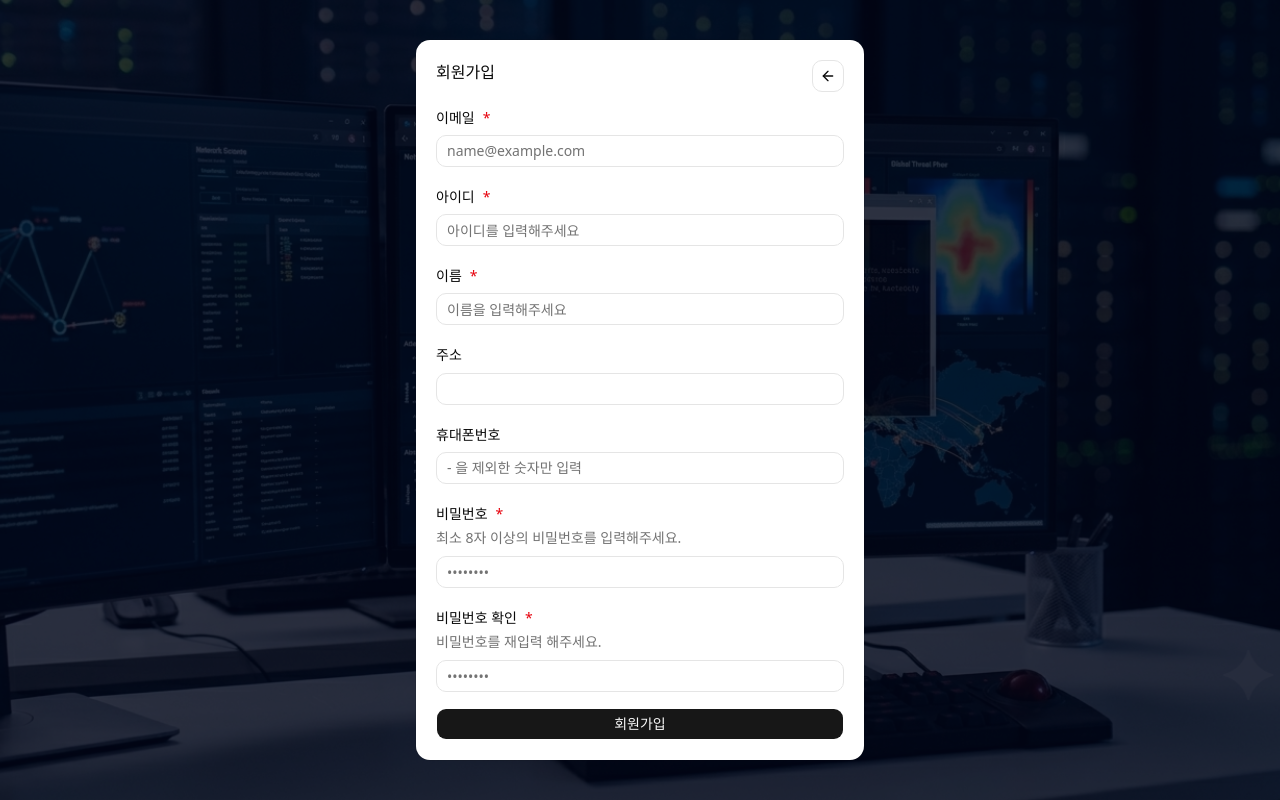
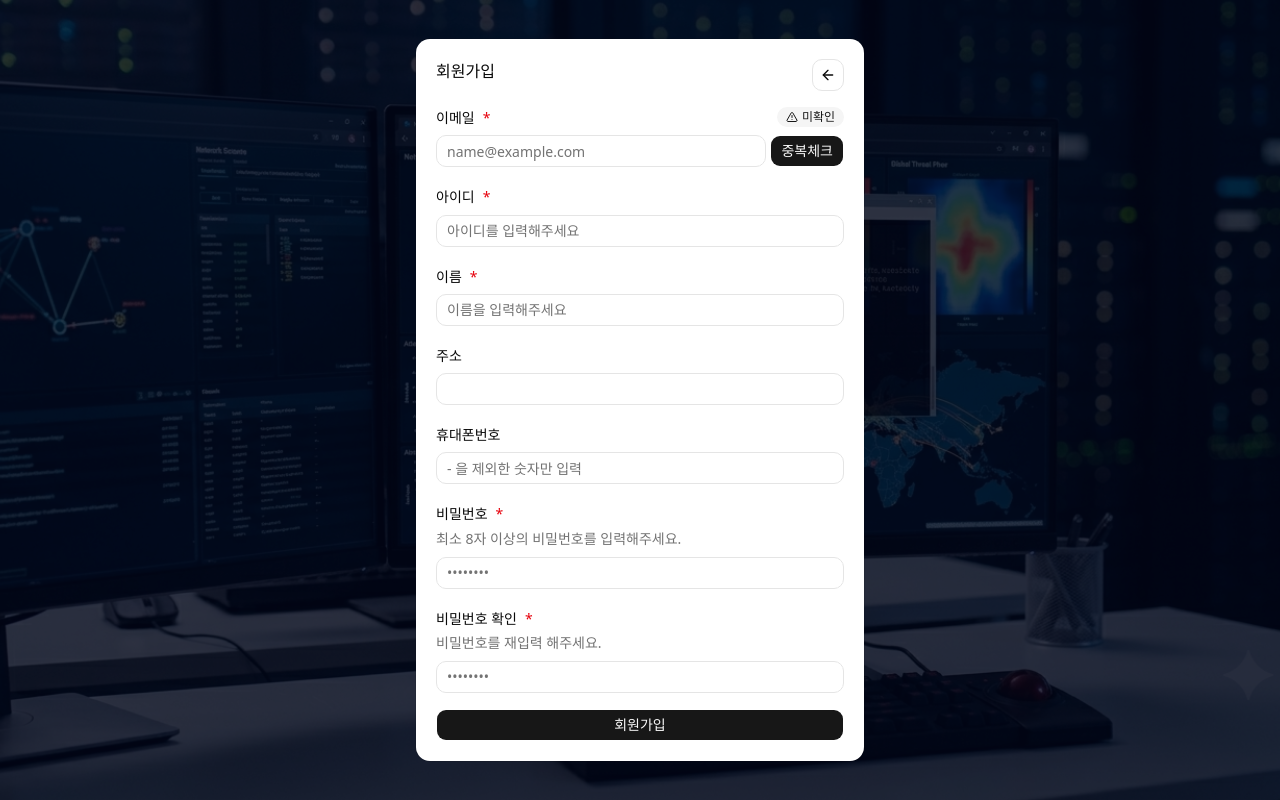
Before and after one commit to Juseong97/admin_web, a React (Vite) app: page /register in a window 1280 px wide. Built offline with nearby package versions, Linux system fonts and the light colour scheme.

Commit message:
[추가] 이메일 중복 체크 기능 추가 EmailStateBadge 컴포넌트 추가

```diff
--- a/package.json
+++ b/package.json
@@ -28,7 +28,6 @@
     "react-router-dom": "^7.18.0",
     "shadcn": "^4.11.0",
     "tailwind-merge": "^3.6.0",
-    "tailwindcss": "^4.3.1",
     "tailwindcss-animate": "^1.0.7",
     "tw-animate-css": "^1.4.0",
     "zod": "^4.4.3",
@@ -36,6 +35,7 @@
   },
   "devDependencies": {
     "@eslint/js": "^10.0.1",
+    "@tailwindcss/language-server": "^0.16.0",
     "@types/node": "^24.12.3",
     "@types/react": "^19.2.14",
     "@types/react-dom": "^19.2.3",
@@ -46,6 +46,7 @@
     "eslint-plugin-react-refresh": "^0.5.2",
     "globals": "^17.6.0",
     "json-server": "^1.0.0-beta.15",
+    "tailwindcss": "^4.3.3",
     "typescript": "~6.0.2",
     "typescript-eslint": "^8.59.2",
     "vite": "^8.0.12"
--- /dev/null
+++ b/src/components/ui/badge.tsx
@@ -0,0 +1,49 @@
+import * as React from "react"
+import { cva, type VariantProps } from "class-variance-authority"
+import { Slot } from "radix-ui"
+
+import { cn } from '@/components/ui/utils'
+
+const badgeVariants = cva(
+  "group/badge inline-flex h-5 w-fit shrink-0 items-center justify-center gap-1 overflow-hidden rounded-4xl border border-transparent px-2 py-0.5 text-xs font-medium whitespace-nowrap transition-all focus-visible:border-ring focus-visible:ring-[3px] focus-visible:ring-ring/50 has-data-[icon=inline-end]:pr-1.5 has-data-[icon=inline-start]:pl-1.5 aria-invalid:border-destructive aria-invalid:ring-destructive/20 dark:aria-invalid:ring-destructive/40 [&>svg]:pointer-events-none [&>svg]:size-3!",
+  {
+    variants: {
+      variant: {
+        default: "bg-primary text-primary-foreground [a]:hover:bg-primary/80",
+        secondary:
+          "bg-secondary text-secondary-foreground [a]:hover:bg-secondary/80",
+        destructive:
+          "bg-destructive/10 text-destructive focus-visible:ring-destructive/20 dark:bg-destructive/20 dark:focus-visible:ring-destructive/40 [a]:hover:bg-destructive/20",
+        outline:
+          "border-border text-foreground [a]:hover:bg-muted [a]:hover:text-muted-foreground",
+        ghost:
+          "hover:bg-muted hover:text-muted-foreground dark:hover:bg-muted/50",
+        link: "text-primary underline-offset-4 hover:underline",
+      },
+    },
+    defaultVariants: {
+      variant: "default",
+    },
+  }
+)
+
+function Badge({
+  className,
+  variant = "default",
+  asChild = false,
+  ...props
+}: React.ComponentProps<"span"> &
+  VariantProps<typeof badgeVariants> & { asChild?: boolean }) {
+  const Comp = asChild ? Slot.Root : "span"
+
+  return (
+    <Comp
+      data-slot="badge"
+      data-variant={variant}
+      className={cn(badgeVariants({ variant }), className)}
+      {...props}
+    />
+  )
+}
+
+export { Badge, badgeVariants }
--- a/src/components/ui/spinner.tsx
+++ b/src/components/ui/spinner.tsx
@@ -1,4 +1,4 @@
-import { cn } from "@/lib/utils"
+import { cn } from "@/components/ui/utils"
 import { Loader2Icon } from "lucide-react"
 
 function Spinner({ className, ...props }: React.ComponentProps<"svg">) {
--- /dev/null
+++ b/src/pages/auth/EmailStateBadge.tsx
@@ -0,0 +1,32 @@
+import {Badge} from "@/components/ui/badge.tsx";
+import {BadgeCheckIcon,CircleX,TriangleAlert} from "lucide-react";
+
+interface EmailStateBadgeProps {
+    count : number; /*이메일 중복 카운트*/
+}
+
+export const EmailStateBadge = ({count} : EmailStateBadgeProps) => {
+    switch (count) {
+        case -1:
+            return (
+                <Badge variant="secondary">
+                    <TriangleAlert />
+                    미확인
+                    </Badge>
+            )
+        case 0:
+            return (
+                <Badge className="bg-green-50 text-green-700 dark:bg-green-950 dark:text-green-300">
+                <BadgeCheckIcon data-icon="inline-start"/>
+                    확인
+                    </Badge>
+            )
+        default:
+            return (
+                <Badge variant="destructive">
+                <CircleX data-icon="inline-start"/>
+                    중복
+                    </Badge>
+            )
+    }
+}
--- a/src/pages/auth/SignUp.tsx
+++ b/src/pages/auth/SignUp.tsx
@@ -5,41 +5,45 @@ import {Button} from "@/components/ui/button.tsx";
 import {ArrowLeftIcon} from "lucide-react";
 import {useNavigate} from "react-router-dom";
 import * as React from "react";
-import {useState} from "react";
+import {useRef, useState} from "react";
 import type {ValidationResult} from "@/types/common/baseEntity.ts";
 import {signUpResolver} from "@/services/auth/signUpResolver.ts";
-import {telNumberFormatter} from "@/utils/cmmnUtils.ts";
+import {checkEmailFormat, isEmpty, telNumberFormatter} from "@/utils/cmmnUtils.ts";
+import {publicApiClient} from "@/services/api/publicApiClient.ts";
+import {EmailStateBadge} from "@/pages/auth/EmailStateBadge.tsx";
 
 export default function SignUp() {
     const navigate = useNavigate();
     const [message, setMessage] = useState('');
-    const [isShow,setShow] = useState(false);
+    const [isShow, setShow] = useState(false);
     const [requiredElementNm, setRequiredElementNm] = useState('');
-
+    const [checkEmailCnt, setCheckEmailCnt] = useState(-1);
+    const emailRef = useRef<HTMLInputElement>(null);
     // 타이핑 시 메세지 숨김처리
-    const typingDetector= () => {
-        if(isShow){
+    const typingDetector = () => {
+        if (isShow) {
             setShow(false);
             setRequiredElementNm('');
         }
     }
 
     //회원가입 이벤트
-    const handleSubmit = (event : React.SubmitEvent<HTMLFormElement>) => {
+    const handleSubmit = (event: React.SubmitEvent<HTMLFormElement>) => {
         event.preventDefault();
+        console.log(1);
         const formData = new FormData(event.currentTarget);
-        const validationResult : ValidationResult = signUpResolver({
-            email : formData.get('email') as string || '',
-            password : formData.get('password') as string || '',
-            rePassword : formData.get('rePassword') as string || '',
-            name : formData.get('name') as string || '',
-            memberId : formData.get('memberId') as string || '',
-            addr : formData.get('addr') as string || '',
-            phoneNumber : formData.get('phoneNumber') as string || ''
+        const validationResult: ValidationResult = signUpResolver({
+            email: formData.get('email') as string || '',
+            password: formData.get('password') as string || '',
+            rePassword: formData.get('rePassword') as string || '',
+            name: formData.get('name') as string || '',
+            memberId: formData.get('memberId') as string || '',
+            addr: formData.get('addr') as string || '',
+            phoneNumber: formData.get('phoneNumber') as string || ''
         })
 
 
-        if(!validationResult.type){
+        if (!validationResult.type) {
             // form안의 input 요소들의 name으로 찾아 포커싱
             (event.currentTarget.elements.namedItem(validationResult.target) as HTMLInputElement)?.focus();
 
@@ -49,6 +53,39 @@ export default function SignUp() {
             return;
         }
 
+        if(checkEmailCnt !== 0) {
+            setMessage('이메일 중복체크를 해주시기 바랍니다.');
+            setShow(true);
+        }
+
+        // TODO : 회원가입 처리
+        publicApiClient.post({reqUrl: '/membersInfo', body: JSON.stringify(formData)}).then(res => {
+            console.log(res);
+        });
+
+
+    }
+
+    const checkEmailDuplicate = () => {
+        console.log(2);
+        if(!emailRef.current) {
+            return;
+        }
+
+        if(isEmpty(emailRef.current.value)) {
+            return ;
+        }
+
+        if(!checkEmailFormat(emailRef.current.value)) {
+            return;
+        }
+
+        publicApiClient.get({reqUrl: '/membersInfo', queryString : {'email' : emailRef.current.value }}).then(res => {
+            if(res){
+                setCheckEmailCnt(res.length);
+            }
+
+        })
 
     }
 
@@ -60,27 +97,37 @@ export default function SignUp() {
                         <div className="flex justify-between">
                             <FieldLegend>회원가입</FieldLegend>
 
-                            <Button type="button" variant="outline" size="icon" aria-label="Go Back" onClick={()=>navigate('/login') }>
+                            <Button type="button" variant="outline" size="icon" aria-label="Go Back"
+                                    onClick={() => navigate('/login')}>
                                 <ArrowLeftIcon/>
                             </Button>
                         </div>
                         <FieldGroup>
                             <Field>
-                                <FieldLabel htmlFor={"email"}>이메일
-                                    <span className="text-destructive">*</span></FieldLabel>
-                                <Input name={"email"} type={"text"} placeholder="name@example.com" maxLength={50} aria-invalid={requiredElementNm === 'email'}
-                                       onInput={typingDetector}/>
+                                <div className="flex justify-between">
+                                    <FieldLabel htmlFor={"email"}>이메일<span className="text-destructive">*</span></FieldLabel>
+                                    <EmailStateBadge count={checkEmailCnt} />
+                                </div>
+
+                                <div className="flex justify-end gap-1">
+                                    <Input name={"email"} type={"text"} placeholder="name@example.com" maxLength={50}
+                                           aria-invalid={requiredElementNm === 'email'}
+                                           onInput={typingDetector} ref={emailRef}/>
+                                    <Button type="button" onClick={checkEmailDuplicate}>중복체크</Button>
+                                </div>
                             </Field>
                             <Field>
                                 <FieldLabel htmlFor={"memberId"}>아이디
                                     <span className="text-destructive">*</span> </FieldLabel>
-                                <Input name={"memberId"} type={"text"} placeholder={"아이디를 입력해주세요"} maxLength={50} aria-invalid={requiredElementNm === 'memberId'}
+                                <Input name={"memberId"} type={"text"} placeholder={"아이디를 입력해주세요"} maxLength={50}
+                                       aria-invalid={requiredElementNm === 'memberId'}
                                        onInput={typingDetector}/>
                             </Field>
                             <Field>
                                 <FieldLabel htmlFor={"name"}>이름
                                     <span className="text-destructive">*</span> </FieldLabel>
-                                <Input name={"name"} type={"text"} placeholder={'이름을 입력해주세요'} maxLength={20} aria-invalid={requiredElementNm === 'name'}
+                                <Input name={"name"} type={"text"} placeholder={'이름을 입력해주세요'} maxLength={20}
+                                       aria-invalid={requiredElementNm === 'name'}
                                        onInput={typingDetector}/>
                             </Field>
                             <Field>
@@ -90,7 +137,7 @@ export default function SignUp() {
                             <Field>
                                 <FieldLabel htmlFor={"phoneNumber"}>휴대폰번호</FieldLabel>
                                 <Input name={"phoneNumber"} type={"tel"} placeholder={'- 을 제외한 숫자만 입력'} maxLength={11}
-                                    onInput={(event) => telNumberFormatter(event)}/>
+                                       onInput={(event) => telNumberFormatter(event)}/>
                             </Field>
                             <Field>
                                 <FieldLabel htmlFor={"password"}>비밀번호
@@ -98,7 +145,8 @@ export default function SignUp() {
                                 <FieldDescription>
                                     최소 8자 이상의 비밀번호를 입력해주세요.
                                 </FieldDescription>
-                                <Input name={"password"} type={"password"} placeholder={"••••••••"} onInput={typingDetector} />
+                                <Input name={"password"} type={"password"} placeholder={"••••••••"}
+                                       onInput={typingDetector}/>
                             </Field>
                             <Field>
                                 <FieldLabel htmlFor={"rePassword"}>비밀번호 확인
@@ -106,13 +154,14 @@ export default function SignUp() {
                                 <FieldDescription>
                                     비밀번호를 재입력 해주세요.
                                 </FieldDescription>
-                                <Input name={"rePassword"} type={"password"} placeholder={"••••••••"} aria-invalid={requiredElementNm === 'rePassword'}
+                                <Input name={"rePassword"} type={"password"} placeholder={"••••••••"}
+                                       aria-invalid={requiredElementNm === 'rePassword'}
                                        onInput={typingDetector}/>
                             </Field>
                         </FieldGroup>
                     </FieldSet>
                 </FieldGroup>
-                <div className='m-2 text-red-600' style={{visibility: isShow ? 'visible' : 'hidden'}}>{message}</div>
+                <div className="m-2 text-red-600" style={{visibility: isShow ? 'visible' : 'hidden'}}>{message}</div>
                 <Button type="submit" className="w-full mt-2">
                     회원가입
                 </Button>
```
Also changed, not shown: 1 other file (tests, documents, lock files or other folders).
